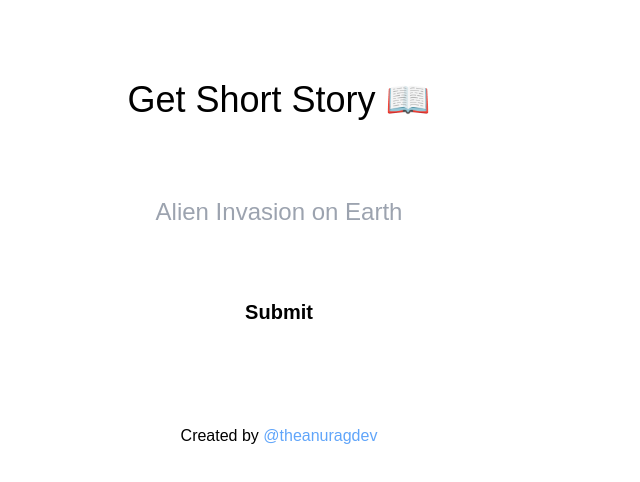
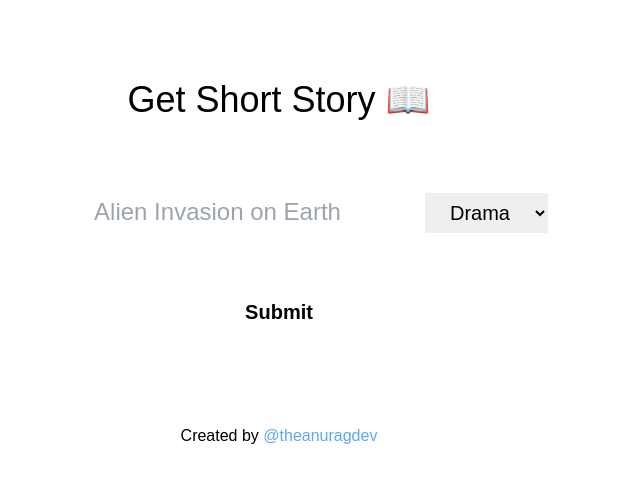
Before and after one commit to anuragts/stories, a Next.js app: page / in a window 1280 px wide. Shown: the top 482 px of the page, without its empty margins (361-1001 px from the left). Built offline with nearby package versions, Linux system fonts and the light colour scheme; a web font is replaced by a local one.

Commit message:
added genre

```diff
--- a/src/pages/api/getStory.ts
+++ b/src/pages/api/getStory.ts
@@ -3,9 +3,10 @@ import { openAi } from "../../config/openAi.config";
 
 export default async (req: NextApiRequest, res: NextApiResponse) => {
   const prompt :string = req.body.prompt;
+  const genre :string = req.body.genre;
   const { data } = await openAi.createCompletion({
     model: "text-davinci-002",
-    prompt: `Create a random story on the topic of ${prompt}`,
+    prompt: `Create a ${genre} story on the topic of ${prompt}`,
     temperature: 0,
     max_tokens: 256,
     top_p: 1,
--- a/src/pages/index.tsx
+++ b/src/pages/index.tsx
@@ -13,7 +13,7 @@ export default function Home() {
 
     const response = await fetch("/api/getStory", {
       method: "POST",
-      body: JSON.stringify({ prompt: dataObj.prompt }),
+      body: JSON.stringify({ prompt: dataObj.prompt,genre:dataObj.genre }),
       headers: {
         "Content-Type": "application/json",
       },
@@ -43,6 +43,14 @@ export default function Home() {
             required
             placeholder="Alien Invasion on Earth"
           />
+          <select name="genre" id="genre" className="text-xl py-2 px-2 text-center">
+            <option value="drama">Drama</option>
+            <option value="Fairy Tale">Fairy Tale</option>
+            <option value="Horror">Horror</option>
+            <option value="Fantasy">Fantasy</option>
+            <option value="Comedy">Comedy</option>
+            <option value="Fiction">Fiction</option>
+          </select>
           <br />
           <button
             type="submit"
```
